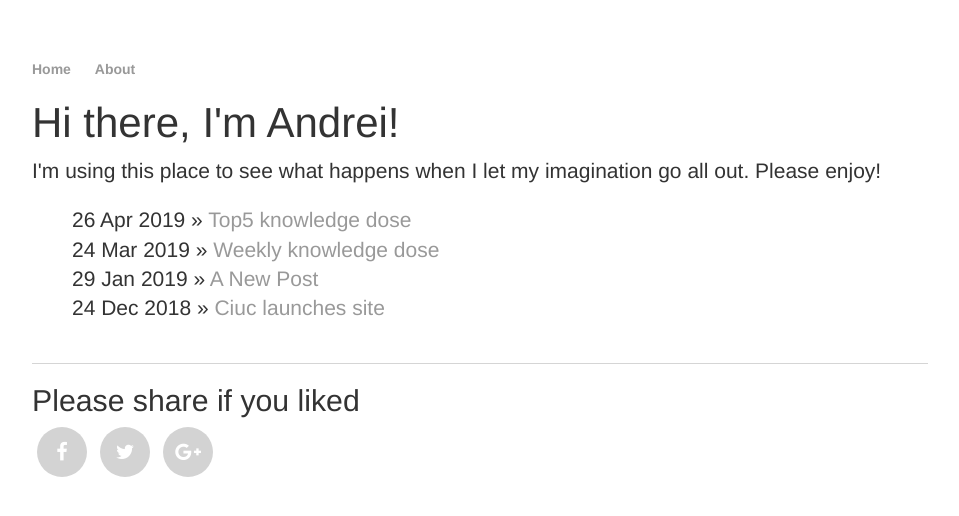
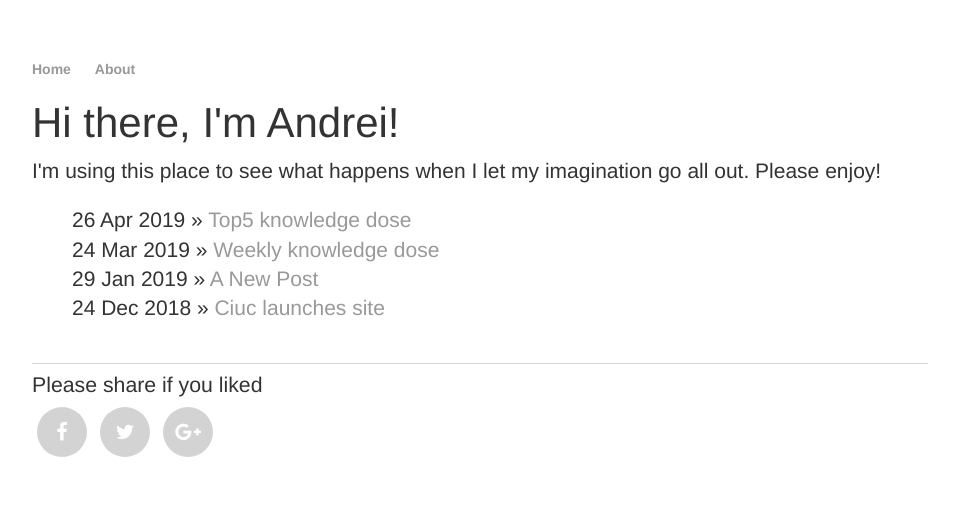
Before and after one commit to anrei0000/anrei0000.github.io, a Jekyll site: the page built from index.html, in a window 1280 px wide. Shown: the top 516 px of the page, without its empty margins (160-1119 px from the left). Built offline with Jekyll 4.4.1, drawn with Linux system fonts in a browser that asks for light colours; nearby versions of some CDN libraries.

```diff
--- a/_layouts/default.html
+++ b/_layouts/default.html
@@ -53,7 +53,7 @@
 <!--    </ul>-->
     <div class="container">
         <div class="row">
-            <h2>Please share if you liked</h2>
+            <h4>Please share if you liked</h4>
             <div>
                 <ul class="social-network social-circle">
                     <li><a href="#" class="icoFacebook" title="Facebook"><i class="fa fa-facebook"></i></a></li>
```
